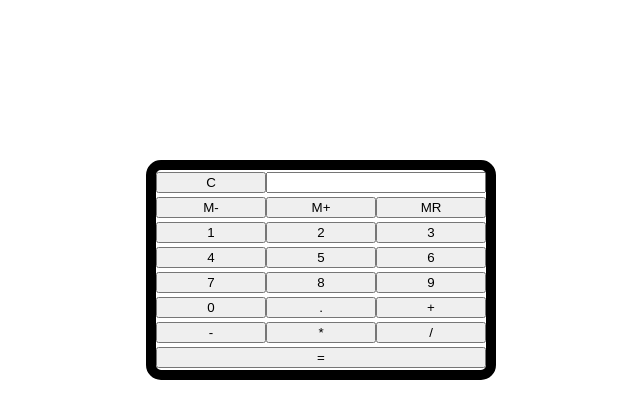
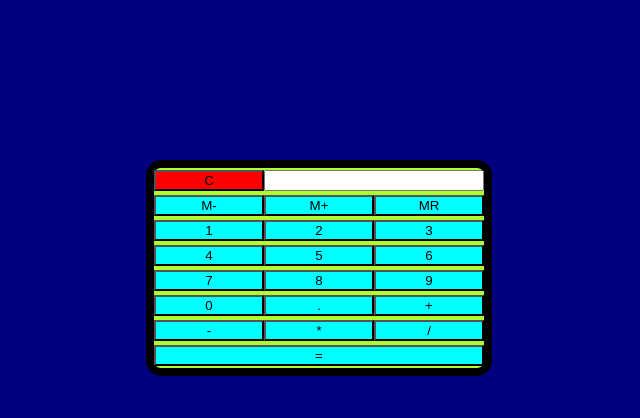
Before and after one commit to ajprado12/Calculator, a plain HTML site: page index.html in a window 1280 px wide. Shown: the whole page, without its empty margins (366-1006 px from the left). Drawn offline with Linux system fonts and the light colour scheme.

Commit message:
calculator css

```diff
--- a/index.html
+++ b/index.html
@@ -8,7 +8,7 @@
   </head>
   <body>
     <div class="container">
-      <button class="operatorButtons" id="clearButton">C</button>
+      <button class="operatorButtons" id="clearButton" value="">C</button>
       <input type="text" value="" id="numberBox" />
       <button class="memoryclearButton" id="storageClear" value="">M-</button>
       <button class="memorysaveButton" id="storageSave" value="">M+</button>
--- a/script.js
+++ b/script.js
@@ -23,7 +23,8 @@ storageSave.addEventListener("click", (e) => {
 });
 
 clearDisplayButton.addEventListener("click", (e) => {
-  document.getElementById("numberBox").innerHTML = "0";
+  let display = document.getElementById("numberBox");
+  display.innerHTML = "0";
 });
 
 numButtons.forEach((numberValue) => {
@@ -78,6 +79,21 @@ function addingOperatorToLastNumber(e) {
     document.getElementById("numberBox").value = operator;
   }
 }
+// function addingOperatorToRecallNumber(e) {
+//   e.preventDefault();
+//   const op = e.target.value;
+//   console.log(op);
+//   console.log("e parameter", e.target.value);
+//   if (firstNumber != "" && op != "" && secondNumber != "") {
+//     firstNumber = evaluation().toFixed(3);
+//     operator = firstNumber + op;
+//     secondNumber = "";
+//     console.log(operator);
+//   } else {
+//     operator = firstNumber + op;
+//     document.getElementById("numberBox").value = operator;
+//   }
+// }
 
 function displayEqualAnswer() {
   var newResult = evaluation();
--- a/style.css
+++ b/style.css
@@ -7,9 +7,10 @@
   position: absolute;
   top: 20%;
   left: 40%;
-  border: 10px solid black;
+  border: 8px solid black;
   border-radius: 15px;
   font-weight: bolder;
+  background-color: greenyellow;
 }
 
 .container > * {
@@ -18,4 +19,14 @@
 
 #clearButton {
   flex-grow: inherit;
+  background-color: red;
 }
+
+.numButtons, .operatorButtons, .equalbutton, .memoryclearbutton, .memorysavebutton, .memoryRecallbutton  {
+    row-gap: 10px;
+    background-color: aqua;
+}
+
+body {
+    background-color: navy;
+}
```
